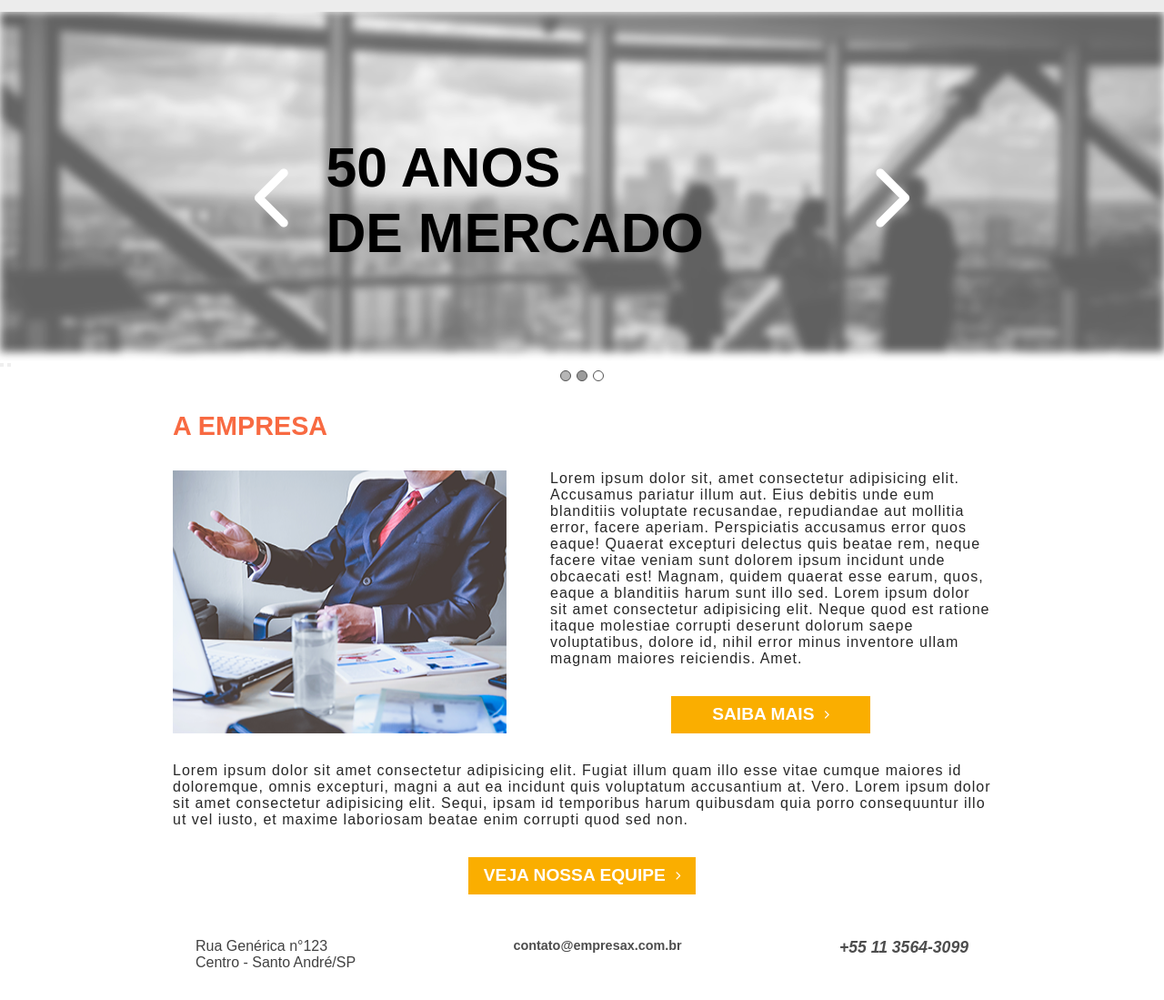
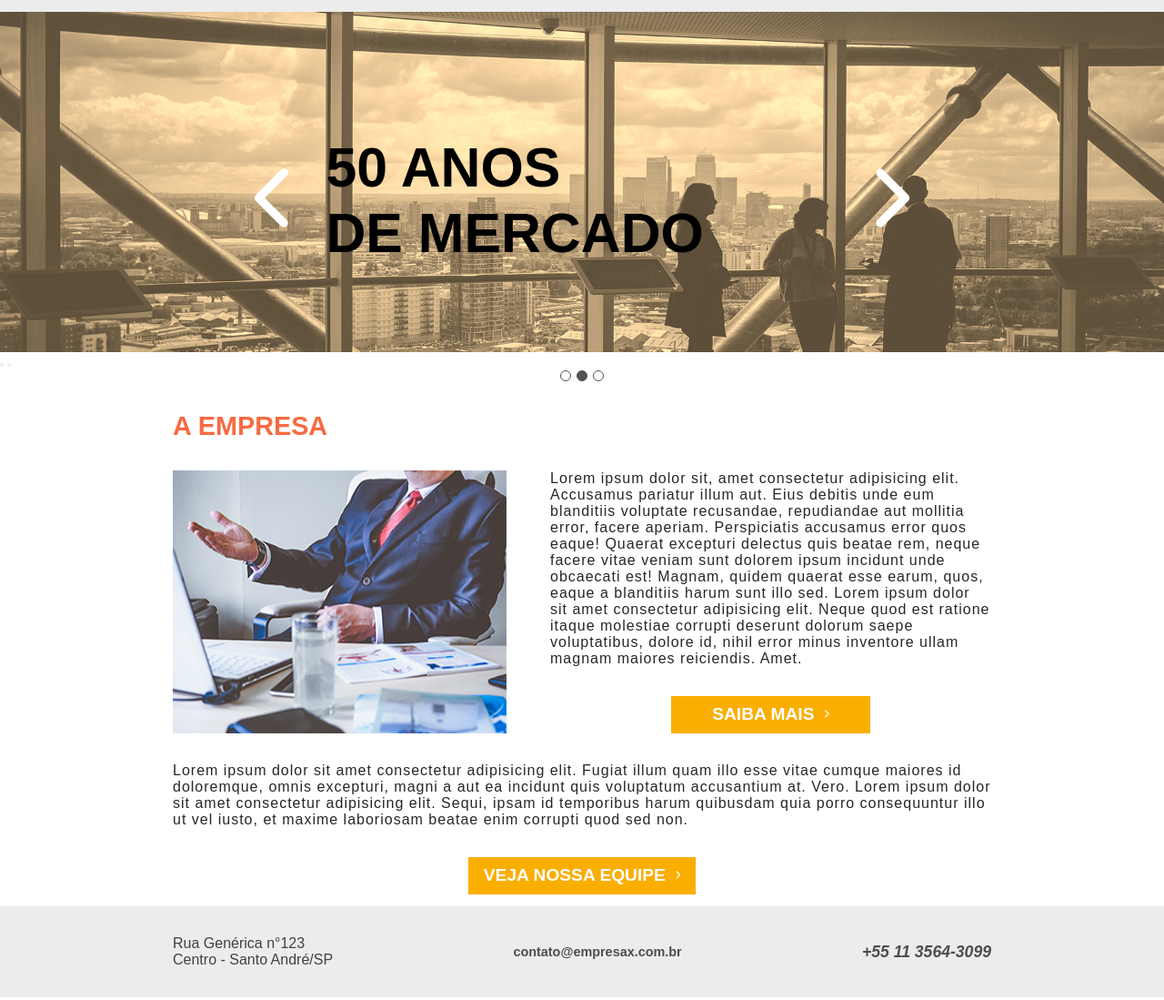
Before and after one commit to victoralsp/teste-tecnico-agencia-fg-dev-web, a plain HTML site: page index.html in a window 1280 px wide. Shown: the part 126-1225 px from the top of the page at 91% size. Drawn offline with Linux system fonts and the light colour scheme.

Commit message:
Adicionando outras versoes do banner, ajeitando imagens da equipe

```diff
--- a/css/style.css
+++ b/css/style.css
@@ -2,6 +2,7 @@
     padding: 0;
     margin: 0;
     box-sizing: border-box;
+    scroll-behavior: smooth;
 }
 
 :root {
@@ -98,13 +99,6 @@ nav {
 .banner-empresa {
     width: 100vw;
     display: none;
-}
-
-.banner-img-dois {
-    filter: saturation(100%)
-}
-.banner-img-dois {
-    filter: blur(5px);
 }
 
 .banner-empresa.displaySlide {
@@ -216,16 +210,24 @@ nav {
     width: 45%;
     text-align: center;
     margin: 0 auto;
+    transition: .5s ease;
 }
+
+#img-e-p-sobre-empresa a:hover {
+    color: var(--bg-button-color);
+    background-color: white;
+    outline: 1px solid var(--bg-button-color);
+}
+
 
 .btn-sobre-empresa-icon {
     font-size: .5em;
-    transform: translateY(-2px);
+    transform: translateY(-3px);
     padding-left: 5px;
 }
 
 #article-equipe {
-    width: 850px;
+    width: 900px;
     margin: 0 auto;
 }
 
@@ -240,28 +242,43 @@ nav {
     display: block;
     width: 250px;
     text-align: center;
-    margin: 0 auto;
+    margin: 0 auto .7em;
     border: none;
     cursor: pointer;
+    transition: .5s ease;
+}
+
+#btn-ver-equipe:hover {
+    background-color: var(--button-title-color);
 }
 
 #equipe-imgs {
     text-align: center;
     display: none;
 }
+
 #equipe-imgs.active {
     display: block;
 }
 
 #equipe-imgs img {
-    width: 250px;
-    margin: 1em .3em;
+    width: 33%; /* Cada imagem ocupa 1/3 do espaço */
+    height: auto; /* Mantém a proporção das imagens */
+    padding: .3em;
+    margin: 0 0 1em;
+}
+
+
+#footer {
+    background-color: var(--bg-header);
+    padding: 2em 0;
 }
 
 #footer section {
     display: flex;
-    max-width: 850px;
-    margin: 3em auto 2em;
+    max-width: 900px;
+    align-items: center;
+    margin: 0 auto;
     justify-content: space-between;
 }
 
--- a/index.html
+++ b/index.html
@@ -29,8 +29,8 @@
                 <p class="paragraph-banner second-p">de mercado</p>
                 <div class="slides">
                     <img src="imagens/banner.png" class="banner-empresa banner-img-um" alt="banner da empresa">
-                    <img src="imagens/banner.png" class="banner-empresa banner-img-dois" alt="banner da empresa">
-                    <img src="imagens/banner.png" class="banner-empresa banner-img-tres" alt="banner da empresa">
+                    <img src="imagens/banner2.png" class="banner-empresa banner-img-dois" alt="banner da empresa">
+                    <img src="imagens/banner3.png" class="banner-empresa banner-img-tres" alt="banner da empresa">
                 </div>
                 <button class="prev" onclick="prevSlide()"><i class="fa-sharp fa-solid fa-chevron-left icone-setas"></i></button>
                 <button class="next" onclick="nextSlide()"><i class="fa-sharp fa-solid fa-chevron-right icone-setas"></i></button>
@@ -50,7 +50,7 @@
                     <div id="img-e-p-sobre-empresa">
                         <p>Lorem ipsum dolor sit, amet consectetur adipisicing elit. Accusamus pariatur illum aut. Eius debitis unde eum blanditiis voluptate recusandae, repudiandae aut mollitia error, facere aperiam. Perspiciatis accusamus error quos eaque!
                         Quaerat excepturi delectus quis beatae rem, neque facere vitae veniam sunt dolorem ipsum incidunt unde obcaecati est! Magnam, quidem quaerat esse earum, quos, eaque a blanditiis harum sunt illo sed. Lorem ipsum dolor sit amet consectetur adipisicing elit. Neque quod est ratione itaque molestiae corrupti deserunt dolorum saepe voluptatibus, dolore id, nihil error minus inventore ullam magnam maiores reiciendis. Amet.</p>
-                        <a href="#">Saiba mais <i class="fa-sharp fa-solid fa-chevron-right btn-sobre-empresa-icon"></i></a>
+                        <a href="#" id="btn-saber-mais">Saiba mais <i class="fa-sharp fa-solid fa-chevron-right btn-sobre-empresa-icon"></i></a>
                     </div>
                 </div>
                 <p>Lorem ipsum dolor sit amet consectetur adipisicing elit. Fugiat illum quam illo esse vitae cumque maiores id doloremque, omnis excepturi, magni a aut ea incidunt quis voluptatum accusantium at. Vero. Lorem ipsum dolor sit amet consectetur adipisicing elit. Sequi, ipsam id temporibus harum quibusdam quia porro consequuntur illo ut vel iusto, et maxime laboriosam beatae enim corrupti quod sed non.</p>
@@ -71,11 +71,10 @@
                 <p>Rua Genérica n°123</p>
                 <p>Centro - Santo André/SP</p>
             </div>
-            <a href="contato@empresax.com.br" target="blank" id="link-email">contato@empresax.com.br</a>
+            <a href="#" id="link-email">contato@empresax.com.br</a>
             <p id="number-paragraph">+55 11 3564-3099</p>
         </section>
     </footer>
-
     <script src="/js/index.js"></script>
 </body>
 </html>
--- a/js/index.js
+++ b/js/index.js
@@ -1,3 +1,4 @@
+// Slider do banner
 const slides = document.querySelectorAll('.slides img')
 const dots = document.querySelectorAll('.dot')
 let slideIndex = 0
@@ -9,7 +10,7 @@ function initializeSlider() {
     if(slides.length > 0) {
         slides[slideIndex].classList.add('displaySlide')
         dots[slideIndex].classList.add('active')
-        intervalId = setInterval(nextSlide, 5000)
+        intervalId = setInterval(nextSlide, 3000)
     }
 }
 
@@ -50,7 +51,6 @@ function currentSlide(index) {
 
 
 // Mostra imagens ao clicar no botão
-
 const btnShowImgs = document.getElementById('btn-ver-equipe')
 const divImages = document.getElementById('equipe-imgs')
 let imgShow = false
```
Also changed, not shown: imagens/banner2.png (added), imagens/banner3.png (added), instrucoes.txt.
